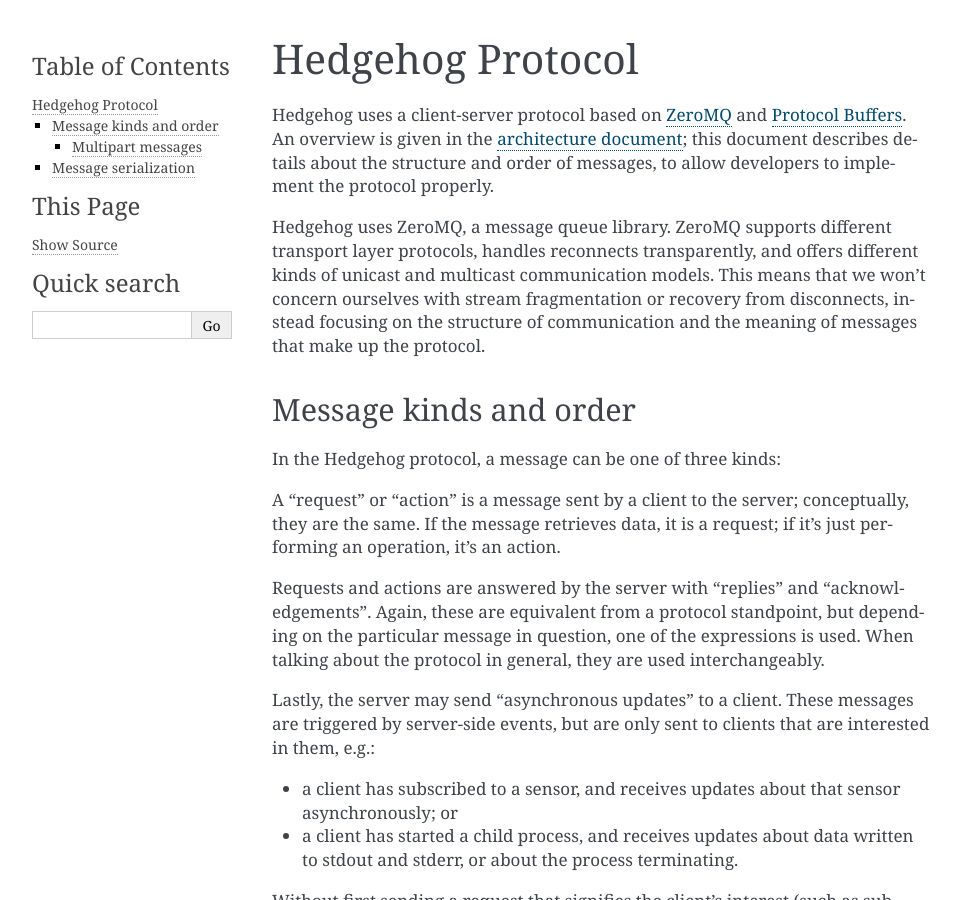
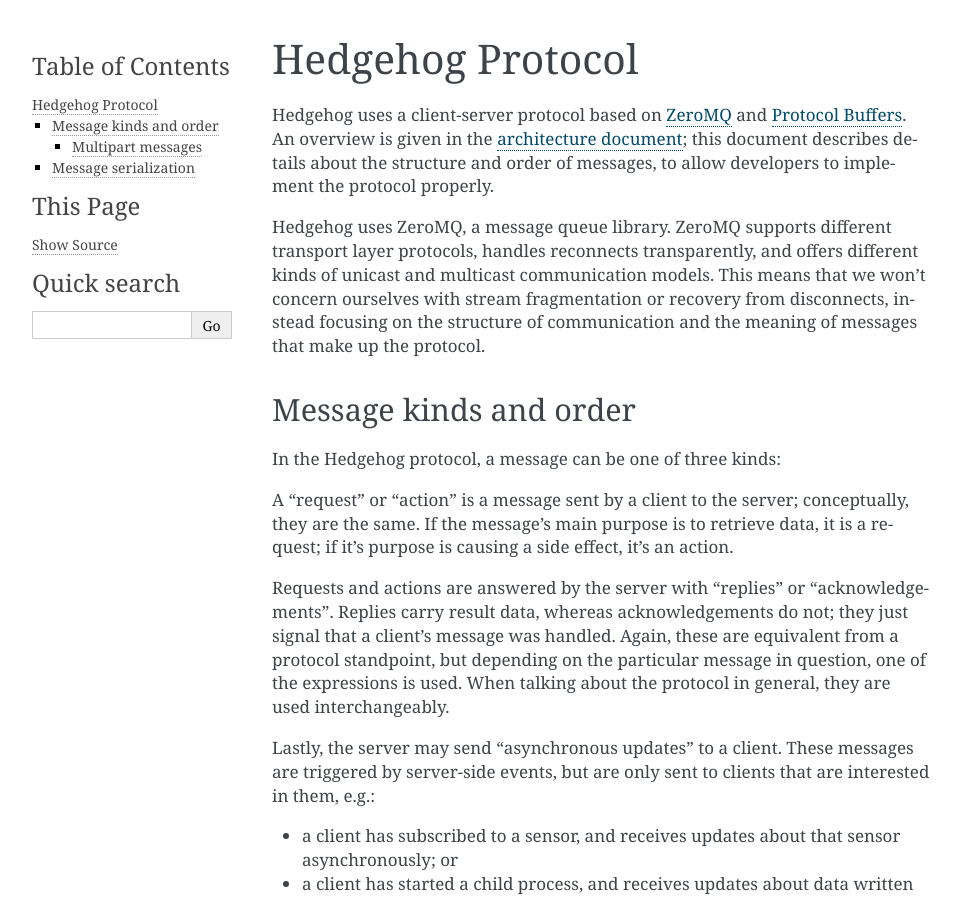
Before and after one commit to PRIArobotics/Hedgehog, a Sphinx documentation site: the page built from docs/source/protocol.rst, in a window 1280 px wide and 900 px high. Shown: the whole window, without its empty margins (148-1109 px from the left). Built offline with Sphinx 7.4.7, drawn with Linux system fonts in a browser that asks for light colours.

Commit message:
change distinction between request/action, reply/acknowledgement

```diff
--- a/docs/source/protocol.rst
+++ b/docs/source/protocol.rst
@@ -25,9 +25,11 @@
 In the Hedgehog protocol, a message can be one of three kinds:
 
 A "request" or "action" is a message sent by a client to the server; conceptually, they are the same.
-If the message retrieves data, it is a request; if it's just performing an operation, it's an action.
+If the message's main purpose is to retrieve data, it is a request;
+if it's purpose is causing a side effect, it's an action.
 
-Requests and actions are answered by the server with "replies" and "acknowledgements".
+Requests and actions are answered by the server with "replies" or "acknowledgements".
+Replies carry result data, whereas acknowledgements do not; they just signal that a client's message was handled.
 Again, these are equivalent from a protocol standpoint, but depending on the particular message in question,
 one of the expressions is used.
 When talking about the protocol in general, they are used interchangeably.
```
